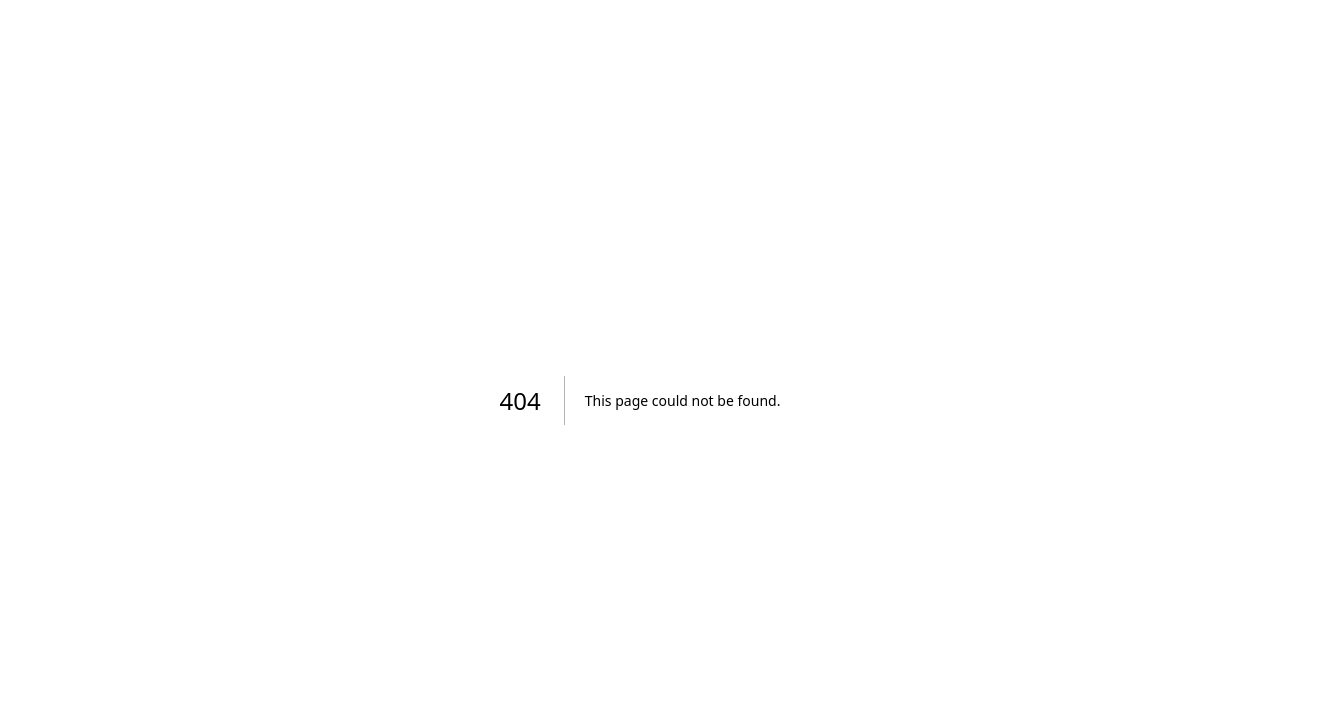
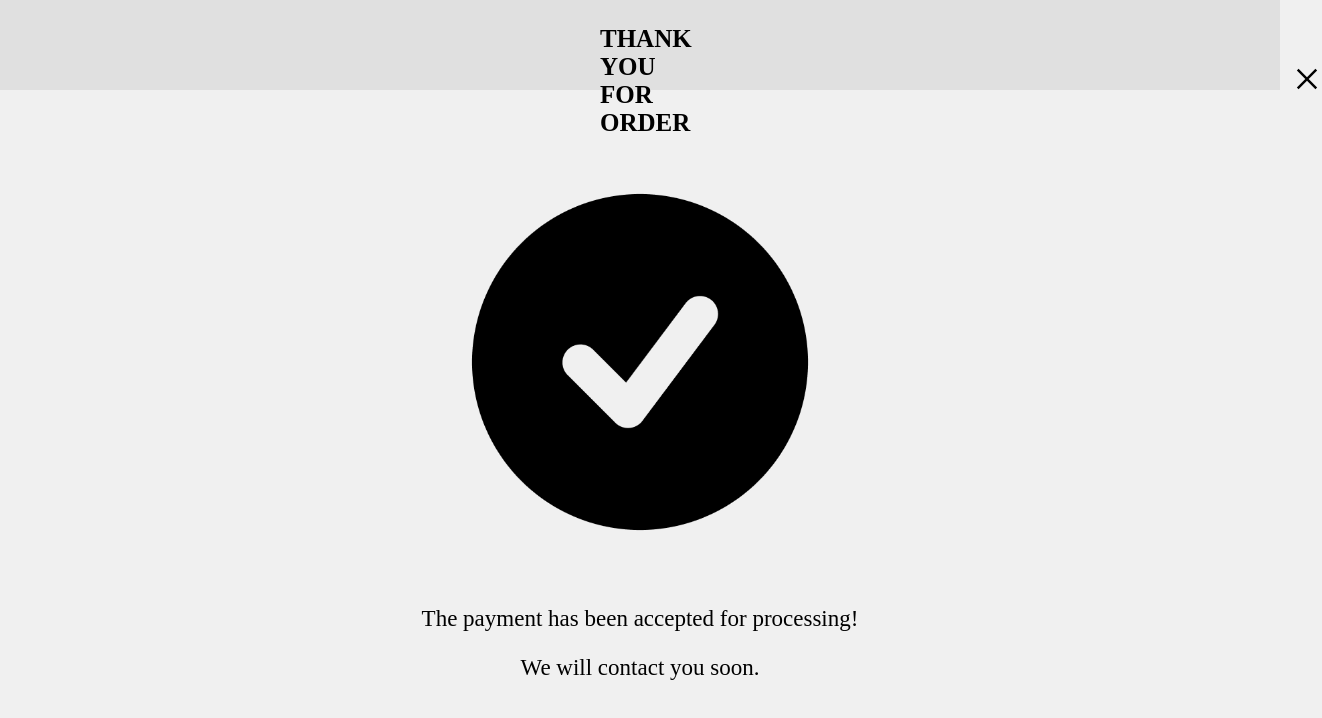
Before and after one commit to buldygina/comfort-zone, a Next.js app: page /orderprocessing in a window 1280 px wide. Before the commit this address had no page. Shown: the top 718 px of the page, 1322 px wide, since content can reach past the window. Built offline with nearby package versions, Linux system fonts and the light colour scheme.

Commit message:
added page "payment by card"

```diff
--- /dev/null
+++ b/app/orderprocessing/orderProcessing.css
@@ -0,0 +1,30 @@
+.squareOrder {
+    background: rgb(224, 224, 224);
+    position: relative;
+    width: 100%;
+    height: 90px
+}
+.orderProccesing {
+    font-family: Raleway;
+    font-size: 25px;
+    font-weight: bold;
+}
+.textOrderProcessing {
+    display:flex;
+    align-items: center;
+    gap: 600px;
+    padding-left: 600px;
+    padding-top: 25px;
+}
+.checkMark {
+    text-align: center;
+    padding-top: 80px;
+}
+.textCheckMark p{
+    font-family: Raleway;
+    font-size: 23px;
+}
+.textCheckMark {
+    text-align: center;
+    padding-top: 25px;
+}
--- /dev/null
+++ b/app/orderprocessing/page.js
@@ -0,0 +1,20 @@
+import React from "react";
+import '@/app/orderprocessing/orderProcessing.css'
+import { AiOutlineClose } from "react-icons/ai";
+export default function orderProcessing() {
+    return(
+        <div>
+      <div className='squareOrder'>
+          <div className='textOrderProcessing'>
+          <div className='orderProccesing'>THANK YOU FOR ORDER</div>
+          <div className='closeButton'> <AiOutlineClose size={30}/></div>
+          </div>
+        </div>
+           <div className='checkMark'> <img src={"/gravity-ui_circle-check-fill.png"} style={{width: "30%"}} alt=""/></div>
+            <div className='textCheckMark'>
+                <p>The payment has been accepted for processing!</p>
+                <p> We will contact you soon.</p>
+            </div>
+        </div>
+    );
+}
```
Also changed, not shown: public/gravity-ui_circle-check-fill.png (added).
